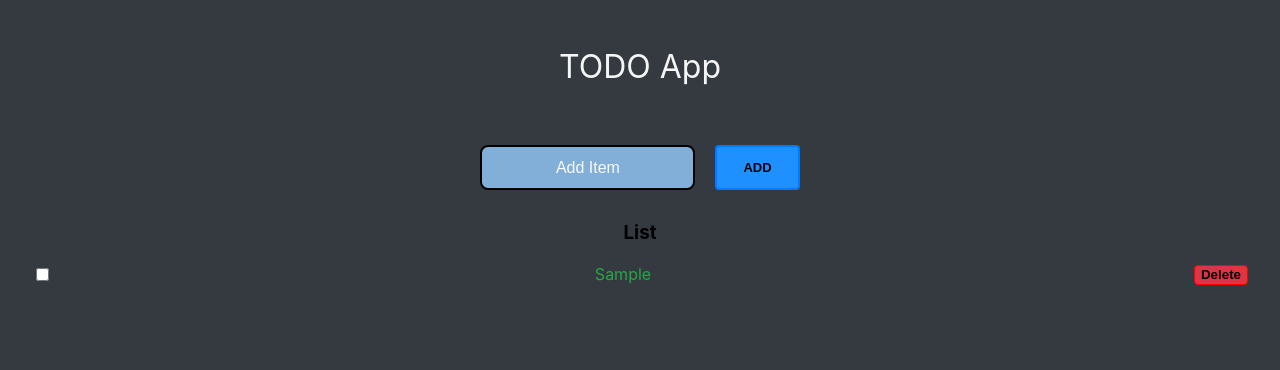
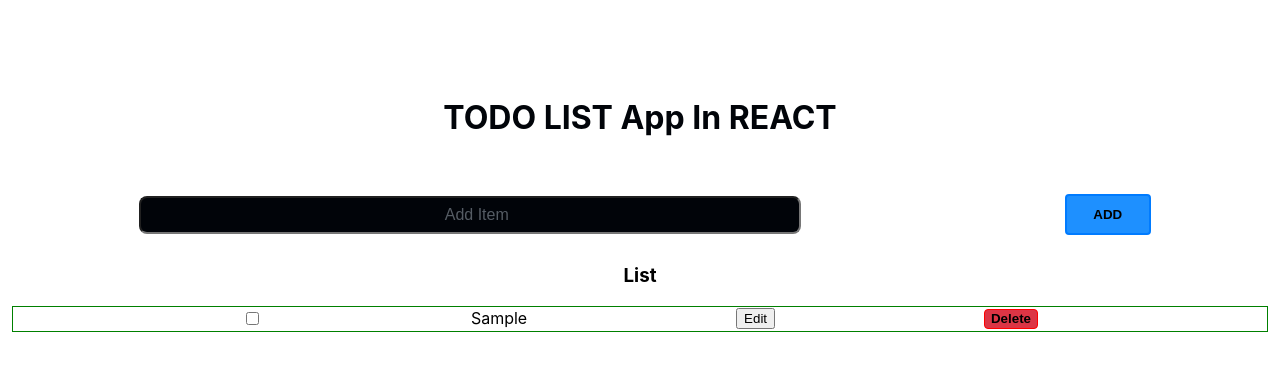
Before and after one commit to animeshjain7/Todo-App-WDS-React, a React (Create React App) app: page / in a window 1280 px wide. Both pictures are taken after typing "Sample" into the empty fields and a click on the button "ADD". Shown: the top 370 px of the page. Built offline with nearby package versions, Linux system fonts and the light colour scheme.

Commit message:
edit functionality of task added

```diff
--- a/src/Todo App/NewTodoForm.js
+++ b/src/Todo App/NewTodoForm.js
@@ -1,15 +1,17 @@
 import { useState } from "react";
-import './style.css';
 
-export default function NewTodoForm({ addTodo }) {
+export default function NewTodoForm({ addTodo, editableTodo }) {
   const [newItem, setNewItem] = useState("");
 
-  function handleChange(r) {
-    setNewItem(r.target.value);
+
+
+  function handleChange(e) {
+    setNewItem(e.target.value);
   }
 
   function handleSubmit(e) {
     e.preventDefault();
+
     if (newItem === "") return;
 
     addTodo(newItem);
@@ -21,13 +23,15 @@ export default function NewTodoForm({ addTodo }) {
     <>
       <form onSubmit={handleSubmit} className="form-tag">
         <input
-        className="input-tag"
+          className="input-tag"
           type="text"
           onChange={handleChange}
           value={newItem}
           placeholder="Add Item"
         />
-        <button type="submit" className="button-add"> Add </button>
+        <button type="submit" className="button-add">
+           Add
+        </button>
       </form>
     </>
   );
--- a/src/Todo App/Todo.js
+++ b/src/Todo App/Todo.js
@@ -1,41 +1,44 @@
 import { useState } from "react";
 import NewTodoForm from "./NewTodoForm";
-import TodoList from './TodoList';
+import TodoList from "./TodoList";
 
 export default function Todo() {
   const [todos, setTodos] = useState([]);
 
-  function addTodo(title){
-    setTodos((currentTodos) => {
-      return [
-        ...currentTodos,
-        { id: crypto.randomUUID(), title, completed: false },
-      ];
-    });
+
+  function addTodo(title) {
+    setTodos((currentTodos) => [
+      ...currentTodos,
+      { id: crypto.randomUUID(), title, completed: false },
+    ]);
   }
 
   function toggleTodo(id, completed) {
-    setTodos((currentTodos) => {
-      return currentTodos.map((it) => {
+    setTodos((currentTodos) =>
+      currentTodos.map((it) => {
         if (it.id === id) {
           return { ...it, completed };
         }
         return it;
-      });
-    });
+      })
+    );
   }
 
   function deleteTodo(id) {
-    setTodos((currentTodos) => {
-      return currentTodos.filter((todo) => todo.id !== id);
-    });
+    setTodos((currentTodos) => currentTodos.filter((todo) => todo.id !== id));
   }
+
+
   return (
     <>
-      <h1>TODO App</h1>
-      <NewTodoForm addTodo={addTodo}/>
+      <h1>TODO LIST App In REACT</h1>
+      <NewTodoForm addTodo={addTodo} />
       <h3>List</h3>
-      <TodoList todos={todos} toggleTodo={toggleTodo} deleteTodo={deleteTodo}/>
+      <TodoList
+        todos={todos}
+        toggleTodo={toggleTodo}
+        deleteTodo={deleteTodo}
+      />
     </>
   );
 }
--- a/src/Todo App/TodoItem.js
+++ b/src/Todo App/TodoItem.js
@@ -1,26 +1,40 @@
-import "./style.css";
 
-export default function TodoItem({
-  completed,
-  id,
-  title,
-  toggleTodo,
-  deleteTodo,
-}) {
+import React, { useState } from 'react';
+import './style.css';
+export default function TodoItem({ id, title, completed, toggleTodo, deleteTodo }) {
+  const [isEditing, setIsEditing] = useState(false);
+  const [newTitle, setNewTitle] = useState(title);
+
+  const handleEditClick = () => {
+    setIsEditing(true);
+  };
+
+  const handleSaveClick = () => {
+    setNewTitle(newTitle);
+    setIsEditing(false);
+  };
+
   return (
     <li className="li-tag">
       <input
-        id={id}
         type="checkbox"
         checked={completed}
-        onChange={(e) => toggleTodo(id, e.target.checked)}
+        onChange={() => toggleTodo(id, !completed)}
       />
-      <label htmlFor={id}>
-        <div className="content-list">{title}</div>
-      </label>
-      <button className="button-delete" onClick={() => deleteTodo(id)}>
-        Delete
-      </button>
+      {isEditing ? (
+        <input
+          type="text"
+          value={newTitle}
+          onChange={(e) => setNewTitle(e.target.value)}
+        />
+      ) : (
+        <label htmlFor={id}>{newTitle}</label>
+      )}
+      <button onClick={handleEditClick}>Edit</button>
+      {isEditing
+        ? (<button onClick={handleSaveClick}>Save</button>)
+        : (<button className="button-delete" onClick={() => deleteTodo(id)}> Delete</button>)
+      }
     </li>
   );
 }
--- a/src/Todo App/TodoList.js
+++ b/src/Todo App/TodoList.js
@@ -1,23 +1,20 @@
-import TodoItem from "./TodoItem";
-import './style.css';
+// TodoList.js
+import React from 'react';
+import TodoItem from './TodoItem';
 
-export default function TodoList({ todos, toggleTodo, deleteTodo }) {
+export default function TodoList({ todos, toggleTodo, deleteTodo, editTodo }) {
   return (
     <ul className="ul-tag">
       {todos.length === 0 && "No Items"}
-      {todos.map((it) => {
-        return (
+      {todos.map((it) => (
         <TodoItem
-            // title={it.title}
-            // id={it.id}
-            // completed={it.completed}
           {...it}
           toggleTodo={toggleTodo}
           deleteTodo={deleteTodo}
+          editTodo={editTodo}
           key={it.id}
         />
-        );
-      })}
+      ))}
     </ul>
   );
 }
--- a/src/Todo App/style.css
+++ b/src/Todo App/style.css
@@ -4,41 +4,45 @@
   --button-red: #dc3545;
 }
 
+h1 {
+  font-style: normal;
+  font-weight: 700;
+  padding: 2%;
+  padding-top: 6%;
+  text-align: center;
+  color: #010409;
+}
+
 .form-tag {
   padding: 2px;
   display: flex;
-  justify-content: center;
-  /* align-items: center; */
-  align-content: center;
-  flex-wrap: wrap;
+  justify-content: space-around;
 }
 
 .input-tag {
-  background-color: #81afd7;
-  margin: 10px;
+  background-color: #010409;
+  margin: .6em;
   border-radius: 0.5em;
   min-height: 2rem;
   font-size: medium;
+  padding-left: 1em;
+  /* border: 2px solid black; */
+  width: 50vw;
+  color:white;
+}
+
+::placeholder {
+  color: #555c64;
   text-align: center;
-  border: 2px solid black;
-}
-::placeholder {
-  color: #f8f9fa;
 }
 
 .input-tag:focus {
   outline: none;
   border: 2px solid greenyellow;
+  padding-left: 1em;
 }
 
-h1 {
-  color: whitesmoke;
-  font-style: normal;
-  font-weight: 400;
-  /* background-color: white; */
-  padding: 2%;
-  text-align: center;
-}
+
 
 .button-add {
   outline: none;
@@ -46,17 +50,19 @@ h1 {
   text-transform: uppercase;
   background-color: var(--button-blue);
   border-radius: 0.25rem;
-  padding: 1em 2em;
-  margin: 10px;
-  font-size: 13px;
+  padding: 0 2em;
+  margin: .6em 0;
   cursor: pointer;
   font-weight: 700;
 }
+
+
 .button-add:hover {
   border: 2px solid #4caf50;
 }
+
 .button-delete {
-  margin:2px 0 2px 0;
+  margin: 2px 0 2px 0;
   height: 20px;
   background-color: var(--button-red);
   border: 1px solid red;
@@ -65,6 +71,7 @@ h1 {
   border-radius: 0.25rem;
   cursor: pointer;
 }
+
 .ul-tag {
   padding: 0;
   margin: 2px;
@@ -75,8 +82,8 @@ h1 {
   list-style-type: none;
   display: flex;
   align-items: center;
-  justify-content: space-between;
-  /* border: 1px solid green; */
+  justify-content: space-evenly;
+  border: 1px solid green;
   line-height: 1px;
   margin: 10px;
   padding-left: 20px;
@@ -89,5 +96,5 @@ h1 {
   display: inline;
   justify-content: center;
   align-items: center;
-  /* border: 1px solid red; */
+  border: 1px solid red;
 }
--- a/src/index.css
+++ b/src/index.css
@@ -6,13 +6,12 @@ body {
     sans-serif;
   -webkit-font-smoothing: antialiased;
   -moz-osx-font-smoothing: grayscale;
-  background-color: #343a40;
   display: flex;
   justify-content: center;
   align-items: center;
 }
 
-#root{
+#root {
   width: 100%;
 }
 
```
Also changed, not shown: src/App.css (+0 -25 lines). Lines whose indentation alone changed are shown as unchanged.
